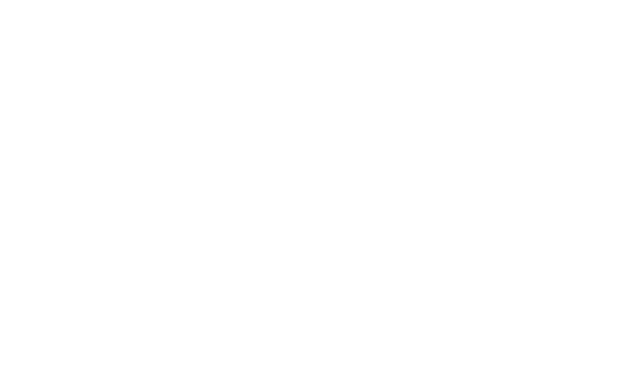
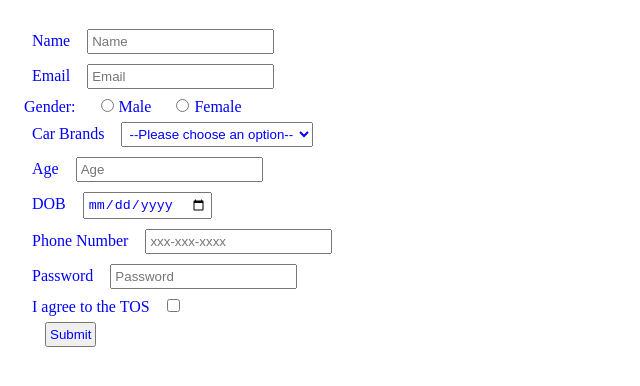
Before and after one commit to acciojob/signup-form-car-anup-bera77, a website: page main.html in a window 1280 px wide. Shown: the whole page, without its empty margins (0-640 px from the left). Drawn offline with Linux system fonts and the light colour scheme.

Commit message:
created a submission

```diff
--- a/main.html
+++ b/main.html
@@ -8,6 +8,48 @@
 
 <body>
 	<!-- the entire body must be written by student -->
+	<form method ="post">
+		<label for ="name">Name</label>
+		<input type ="text" id ="name" placeholder="Name" />
+		<br>
+		<label for ="email">Email</label>
+		<input type ="email" id ="email" placeholder ="Email"/>
+		<br>
+
+		Gender:
+		<label for= "gender_m" ></label>
+		<input type="radio" id ="gender_m" name = "gender" />Male
+		<label for= "gender_f" ></label>
+		<input type="radio" id ="gender_f" name = "gender" />Female
+
+		<br>
+		<label for="cars">Car Brands</label>
+		<select id ="cars" >
+			<option value="" disabled selected> --Please choose an option--</option>
+			<option>Audi</option>
+			<option>Marcediz</option>
+			<option>Toyota</option>
+		</select>
+		<br>
+		<label for ="age">Age</label>
+		<input id ="age" type ="number" placeholder="Age" required/>
+		<br>
+		<label for ="dob">DOB</label>
+		<input id ="dob" type ="date" required/>
+		<br>
+		<label for ="tel">Phone Number</label>
+		<input id ="tel" type ="tel" placeholder ="xxx-xxx-xxxx"/>
+		<br>
+		<label for ="password">Password</label>
+		<input id = "password" type="password" placeholder = "Password" required/>
+		<br>
+		<label for="tos">I agree to the TOS</label>
+		<input id="tos" type = "checkbox" required/>
+		<br>
+		<label for =""></label>
+		<input type ="submit" value ="Submit"/>
+	</form>
+
     <script type="text/javascript" src="./script.js">
 </script>
 
--- a/styles.css
+++ b/styles.css
@@ -1,2 +1,7 @@
 
 /* Your CSS Code here. */
+*{
+	color : blue;
+	padding:3px;
+	margin:5px;
+}
```
